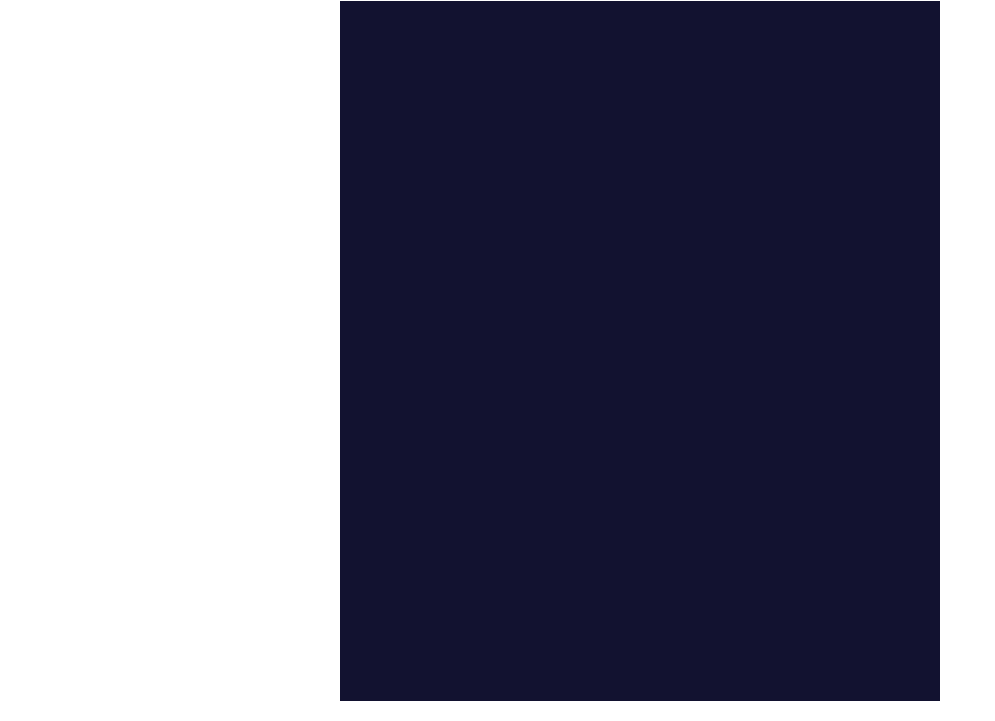
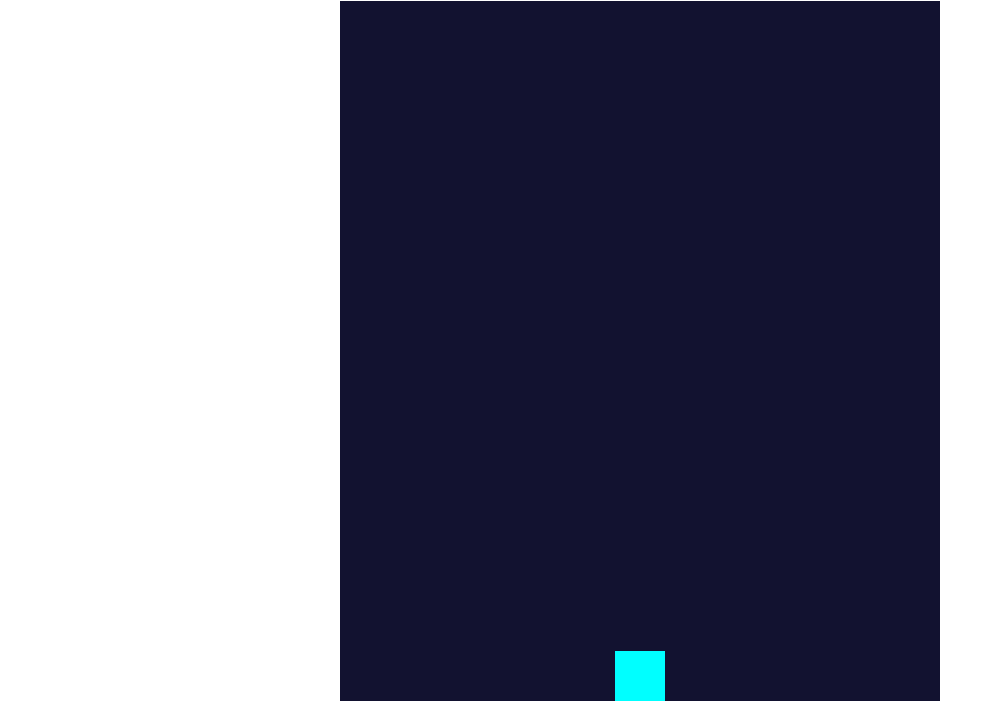
Before and after one commit to Grancan91/E-comerce-Galaga, a plain HTML site: page index.html in a window 1280 px wide. Shown: the part 79-800 px from the top of the page, without its empty margins (0-995 px from the left). Drawn offline with Linux system fonts and the light colour scheme.

Commit message:
Insert Player

```diff
--- a/main.js
+++ b/main.js
@@ -3,4 +3,6 @@ let playField = document.getElementById('playfield')
 
 let player = new Player(275, 650)
 
+player.insert()
+
 console.log(player)
--- a/player.js
+++ b/player.js
@@ -8,4 +8,14 @@ class Player{
     this.speed = 10
     this.sprite = document.createElement('div')
   }
+
+  insert(){
+    this.sprite.setAttribute('id', 'player')
+    this.sprite.style.width = this.width  + 'px'
+    this.sprite.style.height = this.height  + 'px'
+    this.sprite.style.top = this.y + 'px'
+    this.sprite.style.left = this.x  + 'px'
+    playField.appendChild(this.sprite)
+  }
+
 }
--- a/style.css
+++ b/style.css
@@ -10,7 +10,7 @@
 /*   width: 50px;
   height: 50px; */
   background-color: aqua;
-  top: 650px;
-  left: 275px;
+/*   top: 650px;
+  left: 275px; */
   position: absolute;
 }
```
